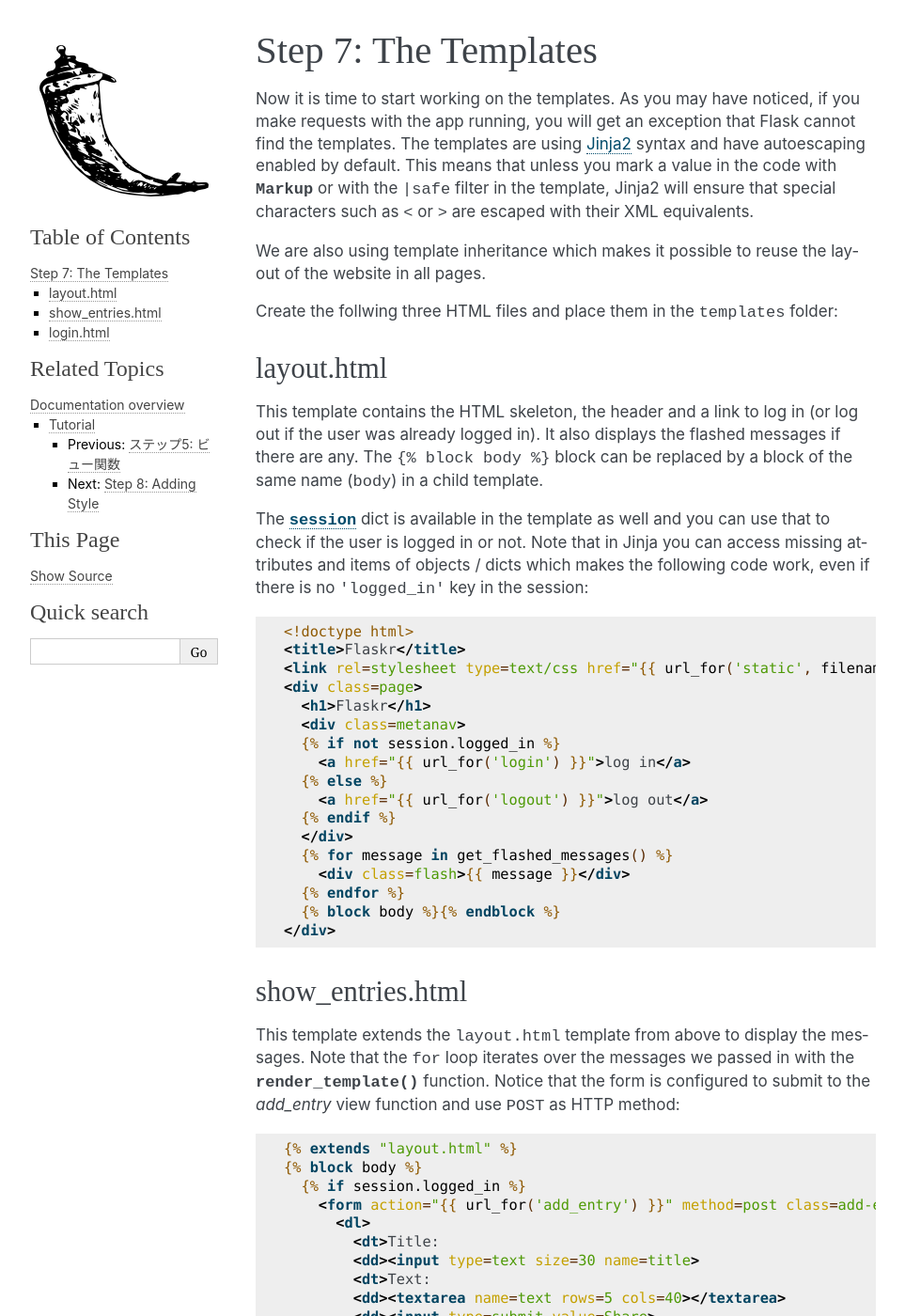
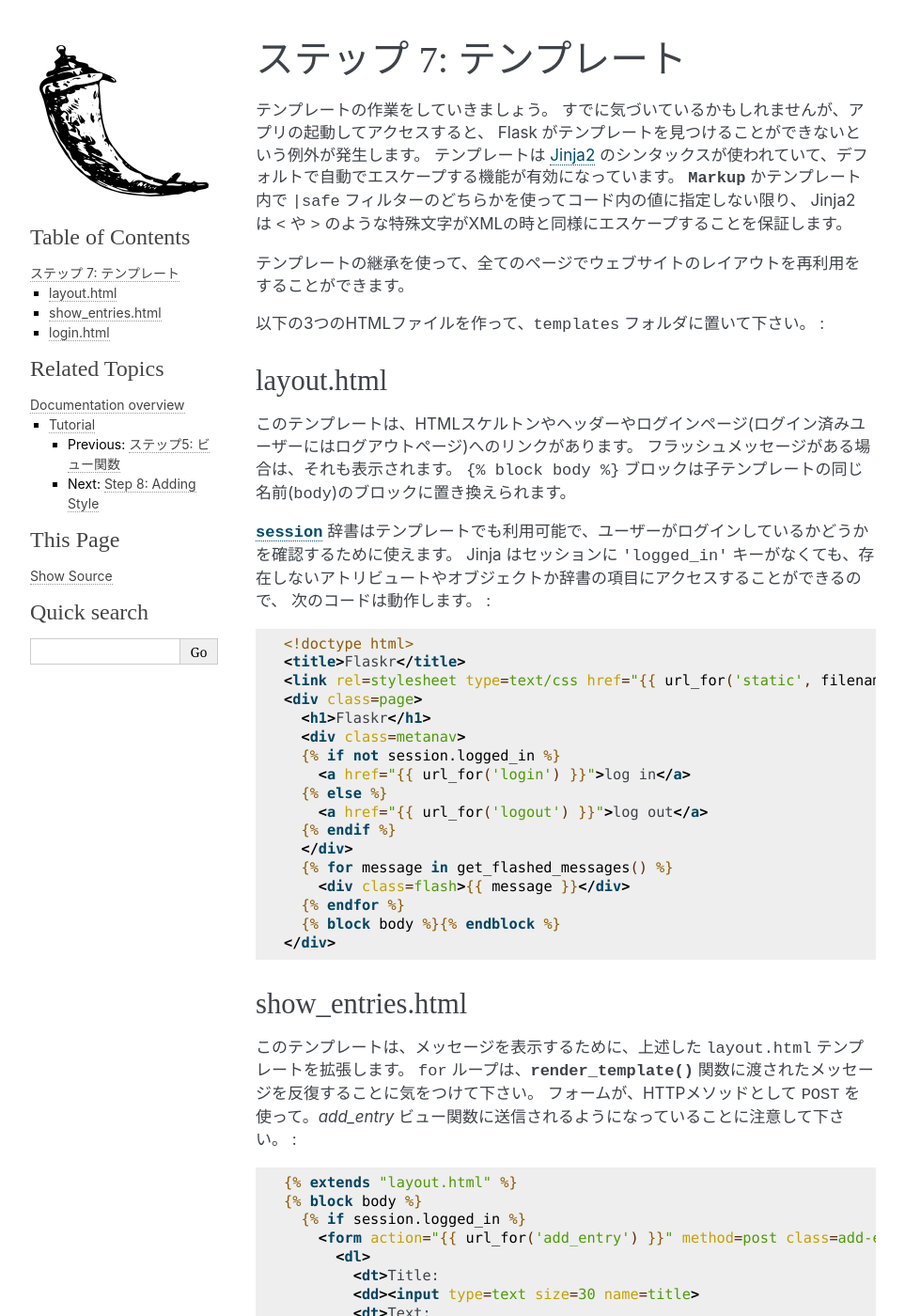
Before and after one commit to tokuda109/flask-docs-ja, a Sphinx documentation site: the page built from docs/tutorial/templates.rst, in a window 1280 px wide and 1400 px high. Shown: the whole window at 94% size, without its empty margins (148-1111 px from the left). Built offline with Sphinx 7.4.7, drawn with Linux system fonts in a browser that asks for light colours; some of the changed text lies outside the part shown.

Commit message:
Step 7: The Templates の章に翻訳を追加

```diff
--- a/docs/tutorial/templates.rst
+++ b/docs/tutorial/templates.rst
@@ -1,38 +1,60 @@
 .. _tutorial-templates:
 
-Step 7: The Templates
-=====================
+.. Step 7: The Templates
+   =====================
 
-Now it is time to start working on the templates.  As you may have
-noticed, if you make requests with the app running, you will get
-an exception that Flask cannot find the templates.  The templates
-are using `Jinja2`_ syntax and have autoescaping enabled by
-default.  This means that unless you mark a value in the code with
-:class:`~flask.Markup` or with the ``|safe`` filter in the template,
-Jinja2 will ensure that special characters such as ``<`` or ``>`` are
-escaped with their XML equivalents.
+ステップ 7: テンプレート
+========================
 
-We are also using template inheritance which makes it possible to reuse
-the layout of the website in all pages.
+.. Now it is time to start working on the templates.  As you may have
+   noticed, if you make requests with the app running, you will get
+   an exception that Flask cannot find the templates.  The templates
+   are using `Jinja2`_ syntax and have autoescaping enabled by
+   default.  This means that unless you mark a value in the code with
+   :class:`~flask.Markup` or with the ``|safe`` filter in the template,
+   Jinja2 will ensure that special characters such as ``<`` or ``>`` are
+   escaped with their XML equivalents.
 
-Create the follwing three HTML files and place them in the
-:file:`templates` folder:
+テンプレートの作業をしていきましょう。
+すでに気づいているかもしれませんが、アプリの起動してアクセスすると、
+Flask がテンプレートを見つけることができないという例外が発生します。
+テンプレートは `Jinja2`_ のシンタックスが使われていて、デフォルトで自動でエスケープする機能が有効になっています。
+:class:`~flask.Markup` かテンプレート内で ``|safe`` フィルターのどちらかを使ってコード内の値に指定しない限り、
+Jinja2 は ``<`` や ``>`` のような特殊文字がXMLの時と同様にエスケープすることを保証します。
+
+.. We are also using template inheritance which makes it possible to reuse
+   the layout of the website in all pages.
+
+テンプレートの継承を使って、全てのページでウェブサイトのレイアウトを再利用をすることができます。
+
+.. Create the follwing three HTML files and place them in the
+   :file:`templates` folder:
+
+以下の3つのHTMLファイルを作って、:file:`templates` フォルダに置いて下さい。 :
 
 .. _Jinja2: http://jinja.pocoo.org/docs/templates
 
 layout.html
 -----------
 
-This template contains the HTML skeleton, the header and a link to log in
-(or log out if the user was already logged in).  It also displays the
-flashed messages if there are any.  The ``{% block body %}`` block can be
-replaced by a block of the same name (``body``) in a child template.
+.. This template contains the HTML skeleton, the header and a link to log in
+   (or log out if the user was already logged in).  It also displays the
+   flashed messages if there are any.  The ``{% block body %}`` block can be
+   replaced by a block of the same name (``body``) in a child template.
 
-The :class:`~flask.session` dict is available in the template as well and
-you can use that to check if the user is logged in or not.  Note that in
-Jinja you can access missing attributes and items of objects / dicts which
-makes the following code work, even if there is no ``'logged_in'`` key in
-the session:
+このテンプレートは、HTMLスケルトンやヘッダーやログインページ(ログイン済みユーザーにはログアウトページ)へのリンクがあります。
+フラッシュメッセージがある場合は、それも表示されます。
+``{% block body %}`` ブロックは子テンプレートの同じ名前(``body``)のブロックに置き換えられます。
+
+.. The :class:`~flask.session` dict is available in the template as well and
+   you can use that to check if the user is logged in or not.  Note that in
+   Jinja you can access missing attributes and items of objects / dicts which
+   makes the following code work, even if there is no ``'logged_in'`` key in
+   the session:
+
+:class:`~flask.session` 辞書はテンプレートでも利用可能で、ユーザーがログインしているかどうかを確認するために使えます。
+Jinja はセッションに ``'logged_in'`` キーがなくても、存在しないアトリビュートやオブジェクトか辞書の項目にアクセスすることができるので、
+次のコードは動作します。 :
 
 .. sourcecode:: html+jinja
 
@@ -57,11 +79,15 @@ the session:
 show_entries.html
 -----------------
 
-This template extends the :file:`layout.html` template from above to display the
-messages.  Note that the ``for`` loop iterates over the messages we passed
-in with the :func:`~flask.render_template` function.  Notice that the form is
-configured to submit to the `add_entry` view function and use ``POST`` as
-HTTP method:
+.. This template extends the :file:`layout.html` template from above to display the
+   messages.  Note that the ``for`` loop iterates over the messages we passed
+   in with the :func:`~flask.render_template` function.  Notice that the form is
+   configured to submit to the `add_entry` view function and use ``POST`` as
+   HTTP method:
+
+このテンプレートは、メッセージを表示するために、上述した :file:`layout.html` テンプレートを拡張します。
+``for`` ループは、:func:`~flask.render_template` 関数に渡されたメッセージを反復することに気をつけて下さい。
+フォームが、HTTPメソッドとして ``POST`` を使って。`add_entry` ビュー関数に送信されるようになっていることに注意して下さい。 :
 
 .. sourcecode:: html+jinja
 
@@ -90,8 +116,10 @@ HTTP method:
 login.html
 ----------
 
-This is the login template, which basically just displays a form to allow
-the user to login:
+.. This is the login template, which basically just displays a form to allow
+   the user to login:
+
+これは、基本的にはユーザーがログインできるように、フォームを表示するだけのログインテンプレートです。 :
 
 .. sourcecode:: html+jinja
 
@@ -110,4 +138,6 @@ the user to login:
       </form>
     {% endblock %}
 
-Continue with :ref:`tutorial-css`.
+.. Continue with :ref:`tutorial-css`.
+
+続いては、:ref:`tutorial-css` 。
```
